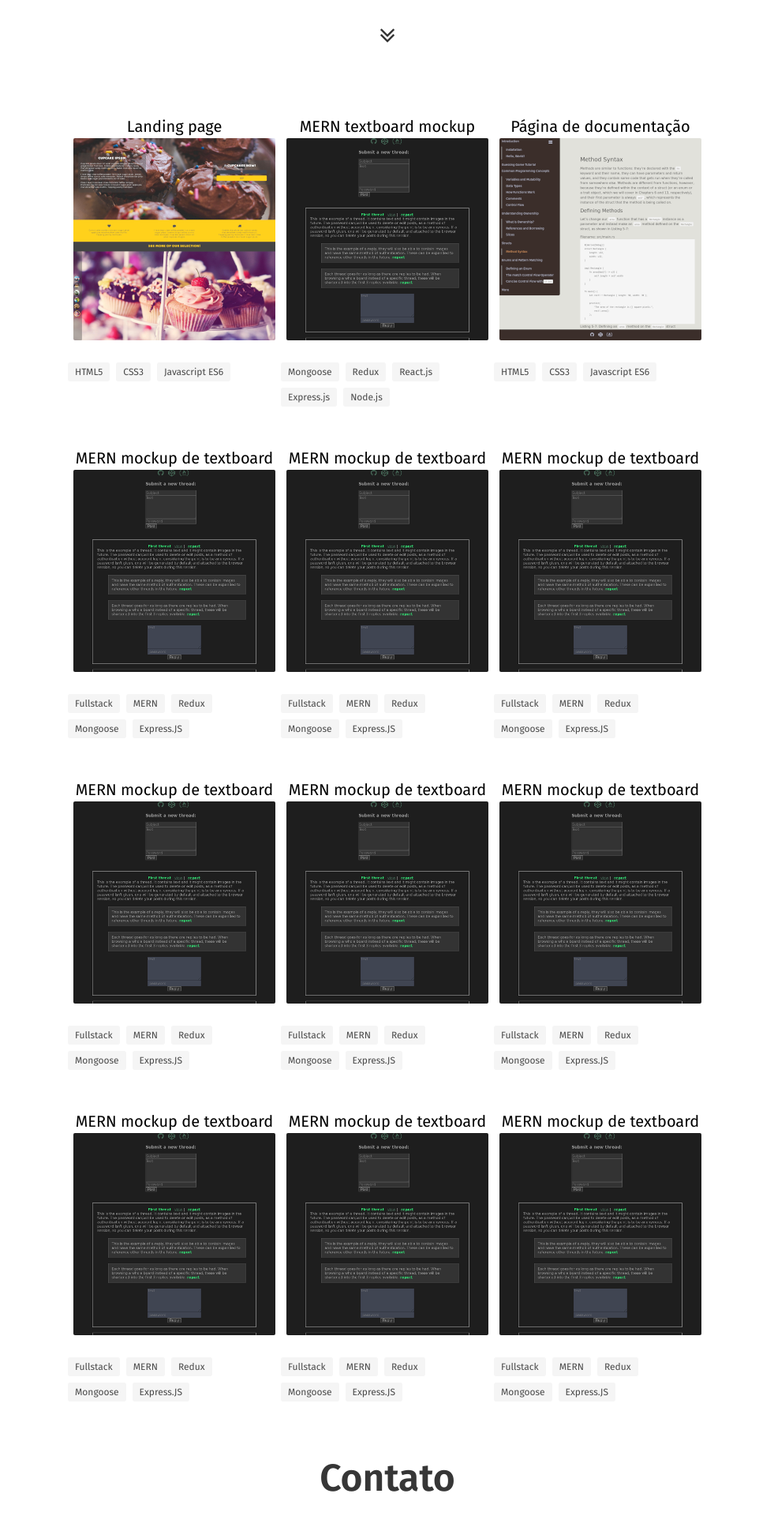
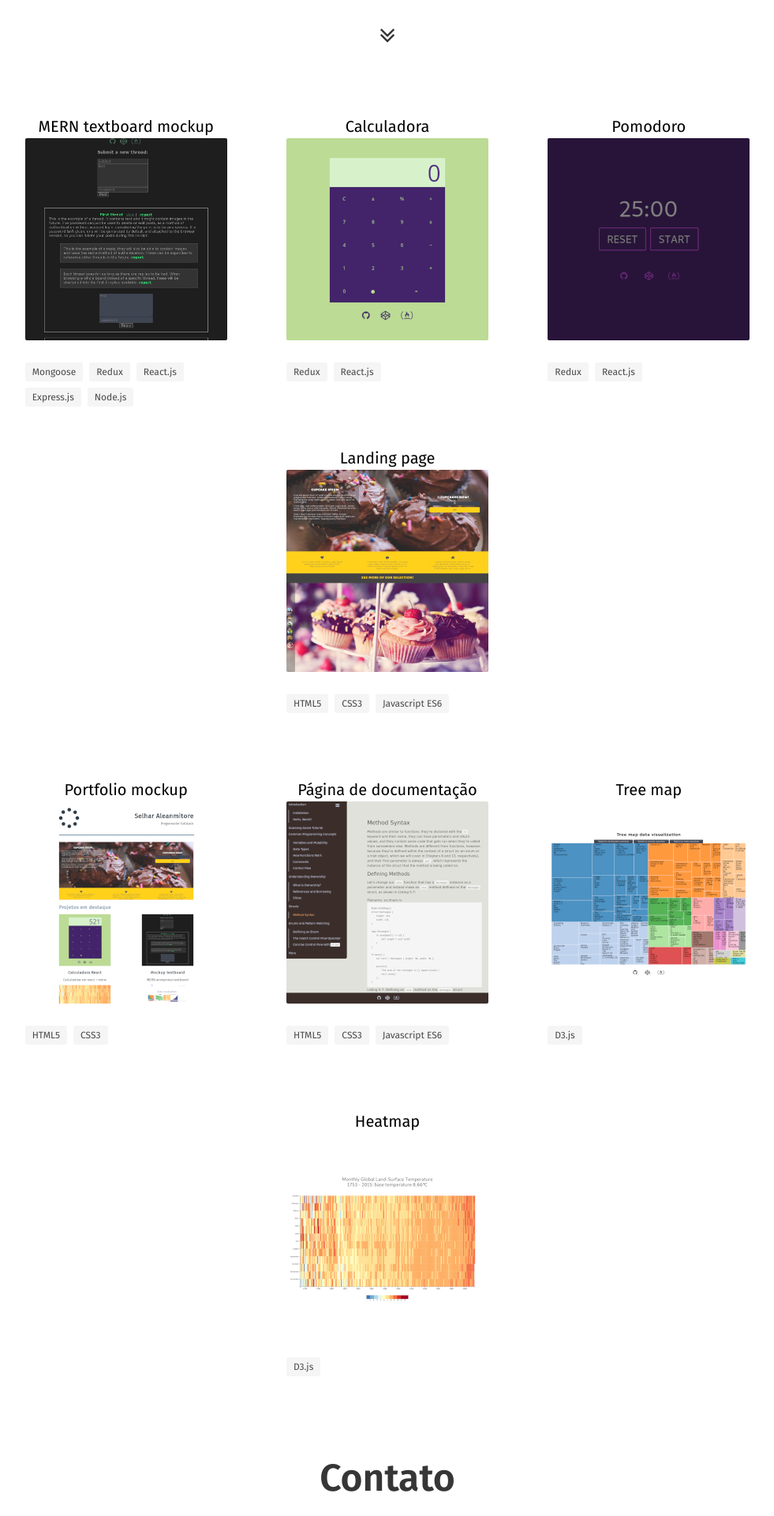
Before and after one commit to Selhar/selhar.github.io, a Jekyll site: the page built from index.html, in a window 1280 px wide. Shown: the part 815-2735 px from the top of the page at 79% size, without its empty margins (149-1130 px from the left). Built offline with Jekyll 4.4.1, drawn with Linux system fonts in a browser that asks for light colours; some web fonts are replaced.

Commit message:
Novo layout

```diff
--- a/_includes/portfolio.html
+++ b/_includes/portfolio.html
@@ -1,30 +1,6 @@
 <section id="portfolio">
 	<div id="showcase" style="border: 1px black;">
-		<!--
-			Start of a node
-		-->
-		<div class="node">
-			<div class="node-image">
-				<!--
-					Image link and title
-				-->
-				<span class="image-title">Landing page</span>
-				<a href="https://github.com/Selhar/react-imageboard" target="_blank">
-					<img src="images/responsive-landing-page.png" />
-				</a>
-				<div class="tags" style="margin-top: 25px;">
-					<!--
-						Tags
-					-->
-					<span class="tag">HTML5</span>
-					<span class="tag">CSS3</span>
-					<span class="tag">Javascript ES6</span>
-				</div>
-			</div>
-		</div>
-		<!--
-			End of a node
-		-->
+		<div class="node-block">
 			<!--
 				Start of a node
 			-->
@@ -60,8 +36,107 @@
 					<!--
 						Image link and title
 					-->
+					<span class="image-title">Calculadora</span>
+					<a href="https://github.com/Selhar/freecodecamp/tree/master/beta/frontend-frameworks/calculator" target="_blank">
+						<img src="images/calculadora.png" />
+					</a>
+					<div class="tags" style="margin-top: 25px;">
+						<!--
+							Tags
+						-->
+						<span class="tag">Redux</span>
+						<span class="tag">React.js</span>
+					</div>
+				</div>
+			</div>
+			<!--
+				End of a node
+			-->
+			<!--
+				Start of a node
+			-->
+			<div class="node">
+				<div class="node-image">
+					<!--
+						Image link and title
+					-->
+					<span class="image-title">Pomodoro</span>
+					<a href="https://github.com/Selhar/freecodecamp/tree/master/beta/frontend-frameworks/pomodoro-clock" target="_blank">
+						<img src="images/pomodoro.png" />
+					</a>
+					<div class="tags" style="margin-top: 25px;">
+						<!--
+							Tags
+						-->
+						<span class="tag">Redux</span>
+						<span class="tag">React.js</span>
+					</div>
+				</div>
+			</div>
+			<!--
+				End of a node
+			-->
+			<!--
+				Start of a node
+			-->
+			<div class="node">
+				<div class="node-image">
+					<!--
+						Image link and title
+					-->
+					<span class="image-title">Landing page</span>
+					<a href="https://github.com/Selhar/freecodecamp/tree/master/beta/responsive-web-design/product-landing-page" target="_blank">
+						<img src="images/responsive-landing-page.png" />
+					</a>
+					<div class="tags" style="margin-top: 25px;">
+						<!--
+							Tags
+						-->
+						<span class="tag">HTML5</span>
+						<span class="tag">CSS3</span>
+						<span class="tag">Javascript ES6</span>
+					</div>
+				</div>
+			</div>
+			<!--
+				End of a node
+			-->
+			</div>
+		<div class="node-block">
+			<!--
+				Start of a node
+			-->
+			<div class="node">
+				<div class="node-image">
+					<!--
+						Image link and title
+					-->
+					<span class="image-title">Portfolio mockup</span>
+					<a href="https://github.com/Selhar/udacity-portfolio" target="_blank">
+						<img src="images/portfolio.png" />
+					</a>
+					<div class="tags" style="margin-top: 25px;">
+						<!--
+							Tags
+						-->
+						<span class="tag">HTML5</span>
+						<span class="tag">CSS3</span>
+					</div>
+				</div>
+			</div>
+			<!--
+				End of a node
+			-->
+			<!--
+				Start of a node
+			-->
+			<div class="node">
+				<div class="node-image">
+					<!--
+						Image link and title
+					-->
 					<span class="image-title">Página de documentação</span>
-					<a href="https://github.com/Selhar/react-imageboard" target="_blank">
+					<a href="https://github.com/Selhar/freecodecamp/tree/master/beta/responsive-web-design/technical-documentation-page" target="_blank">
 						<img src="images/documentation.png" />
 					</a>
 					<div class="tags" style="margin-top: 25px;">
@@ -85,19 +160,15 @@
 					<!--
 						Image link and title
 					-->
-					<span class="image-title">MERN mockup de textboard</span>
-					<a href="https://github.com/Selhar/react-imageboard" target="_blank">
-						<img src="images/mockup_imageboard.png" />
+					<span class="image-title">Tree map</span>
+					<a href="https://github.com/Selhar/freecodecamp/tree/master/beta/data-visualization/tree-map" target="_blank">
+						<img src="images/treemap.png" />
 					</a>
 					<div class="tags" style="margin-top: 25px;">
 						<!--
 							Tags
 						-->
-						<span class="tag">Fullstack</span>
-						<span class="tag">MERN</span>
-						<span class="tag">Redux</span>
-						<span class="tag">Mongoose</span>
-						<span class="tag">Express.JS</span>
+						<span class="tag">D3.js</span>
 					</div>
 				</div>
 			</div>
@@ -112,213 +183,21 @@
 					<!--
 						Image link and title
 					-->
-					<span class="image-title">MERN mockup de textboard</span>
-					<a href="https://github.com/Selhar/react-imageboard" target="_blank">
-						<img src="images/mockup_imageboard.png" />
+					<span class="image-title">Heatmap</span>
+					<a href="https://github.com/Selhar/freecodecamp/tree/master/beta/data-visualization/heat-map" target="_blank">
+						<img src="images/heatmap.png" />
 					</a>
 					<div class="tags" style="margin-top: 25px;">
 						<!--
 							Tags
 						-->
-						<span class="tag">Fullstack</span>
-						<span class="tag">MERN</span>
-						<span class="tag">Redux</span>
-						<span class="tag">Mongoose</span>
-						<span class="tag">Express.JS</span>
+						<span class="tag">D3.js</span>
 					</div>
 				</div>
 			</div>
 			<!--
 				End of a node
 			-->
-			<!--
-				Start of a node
-			-->
-			<div class="node">
-				<div class="node-image">
-					<!--
-						Image link and title
-					-->
-					<span class="image-title">MERN mockup de textboard</span>
-					<a href="https://github.com/Selhar/react-imageboard" target="_blank">
-						<img src="images/mockup_imageboard.png" />
-					</a>
-					<div class="tags" style="margin-top: 25px;">
-						<!--
-							Tags
-						-->
-						<span class="tag">Fullstack</span>
-						<span class="tag">MERN</span>
-						<span class="tag">Redux</span>
-						<span class="tag">Mongoose</span>
-						<span class="tag">Express.JS</span>
-					</div>
-				</div>
-			</div>
-			<!--
-				End of a node
-			-->
-			<!--
-				Start of a node
-			-->
-			<div class="node">
-				<div class="node-image">
-					<!--
-						Image link and title
-					-->
-					<span class="image-title">MERN mockup de textboard</span>
-					<a href="https://github.com/Selhar/react-imageboard" target="_blank">
-						<img src="images/mockup_imageboard.png" />
-					</a>
-					<div class="tags" style="margin-top: 25px;">
-						<!--
-							Tags
-						-->
-						<span class="tag">Fullstack</span>
-						<span class="tag">MERN</span>
-						<span class="tag">Redux</span>
-						<span class="tag">Mongoose</span>
-						<span class="tag">Express.JS</span>
-					</div>
-				</div>
-			</div>
-			<!--
-				End of a node
-			-->
-			<!--
-				Start of a node
-			-->
-			<div class="node">
-				<div class="node-image">
-					<!--
-						Image link and title
-					-->
-					<span class="image-title">MERN mockup de textboard</span>
-					<a href="https://github.com/Selhar/react-imageboard" target="_blank">
-						<img src="images/mockup_imageboard.png" />
-					</a>
-					<div class="tags" style="margin-top: 25px;">
-						<!--
-							Tags
-						-->
-						<span class="tag">Fullstack</span>
-						<span class="tag">MERN</span>
-						<span class="tag">Redux</span>
-						<span class="tag">Mongoose</span>
-						<span class="tag">Express.JS</span>
-					</div>
-				</div>
-			</div>
-			<!--
-				End of a node
-			-->
-			<!--
-				Start of a node
-			-->
-			<div class="node">
-				<div class="node-image">
-					<!--
-						Image link and title
-					-->
-					<span class="image-title">MERN mockup de textboard</span>
-					<a href="https://github.com/Selhar/react-imageboard" target="_blank">
-						<img src="images/mockup_imageboard.png" />
-					</a>
-					<div class="tags" style="margin-top: 25px;">
-						<!--
-							Tags
-						-->
-						<span class="tag">Fullstack</span>
-						<span class="tag">MERN</span>
-						<span class="tag">Redux</span>
-						<span class="tag">Mongoose</span>
-						<span class="tag">Express.JS</span>
-					</div>
-				</div>
-			</div>
-			<!--
-				End of a node
-			-->
-			<!--
-				Start of a node
-			-->
-			<div class="node">
-				<div class="node-image">
-					<!--
-						Image link and title
-					-->
-					<span class="image-title">MERN mockup de textboard</span>
-					<a href="https://github.com/Selhar/react-imageboard" target="_blank">
-						<img src="images/mockup_imageboard.png" />
-					</a>
-					<div class="tags" style="margin-top: 25px;">
-						<!--
-							Tags
-						-->
-						<span class="tag">Fullstack</span>
-						<span class="tag">MERN</span>
-						<span class="tag">Redux</span>
-						<span class="tag">Mongoose</span>
-						<span class="tag">Express.JS</span>
-					</div>
-				</div>
-			</div>
-			<!--
-				End of a node
-			-->
-			<!--
-				Start of a node
-			-->
-			<div class="node">
-				<div class="node-image">
-					<!--
-						Image link and title
-					-->
-					<span class="image-title">MERN mockup de textboard</span>
-					<a href="https://github.com/Selhar/react-imageboard" target="_blank">
-						<img src="images/mockup_imageboard.png" />
-					</a>
-					<div class="tags" style="margin-top: 25px;">
-						<!--
-							Tags
-						-->
-						<span class="tag">Fullstack</span>
-						<span class="tag">MERN</span>
-						<span class="tag">Redux</span>
-						<span class="tag">Mongoose</span>
-						<span class="tag">Express.JS</span>
-					</div>
-				</div>
-			</div>
-			<!--
-				End of a node
-			-->
-			<!--
-				Start of a node
-			-->
-			<div class="node">
-				<div class="node-image">
-					<!--
-						Image link and title
-					-->
-					<span class="image-title">MERN mockup de textboard</span>
-					<a href="https://github.com/Selhar/react-imageboard" target="_blank">
-						<img src="images/mockup_imageboard.png" />
-					</a>
-					<div class="tags" style="margin-top: 25px;">
-						<!--
-							Tags
-						-->
-						<span class="tag">Fullstack</span>
-						<span class="tag">MERN</span>
-						<span class="tag">Redux</span>
-						<span class="tag">Mongoose</span>
-						<span class="tag">Express.JS</span>
-					</div>
-				</div>
-			</div>
-			<!--
-				End of a node
-			-->
+		</div>
 	</div>
 </section>
--- a/_sass/portfolio/portfolio.scss
+++ b/_sass/portfolio/portfolio.scss
@@ -2,19 +2,25 @@
   display: flex;
   flex-direction: row;
   flex-wrap: wrap;
-  justify-content: center;
+  justify-content: space-around;
   padding: 15px;
   min-height: 100vh;
   max-width: 80vw;
   margin: 0 auto 50px auto;
 }
-
+.node-block {
+  display: flex;
+  flex-direction: row;
+  justify-content: space-around;
+  width: 100%;
+  flex-wrap: wrap;
+}
 .node {
   margin-top: 50px;
   display: block;
   .node-image {
     justify-content: flex-start;
-    width: 270px;
+    width: 256px;
     height: 370px;
     img {
       border-radius: 2px;
```
Also changed, not shown: images/calculadora.png (added), images/heatmap.png (added), images/portfolio.png (added), images/treemap.png (added).
